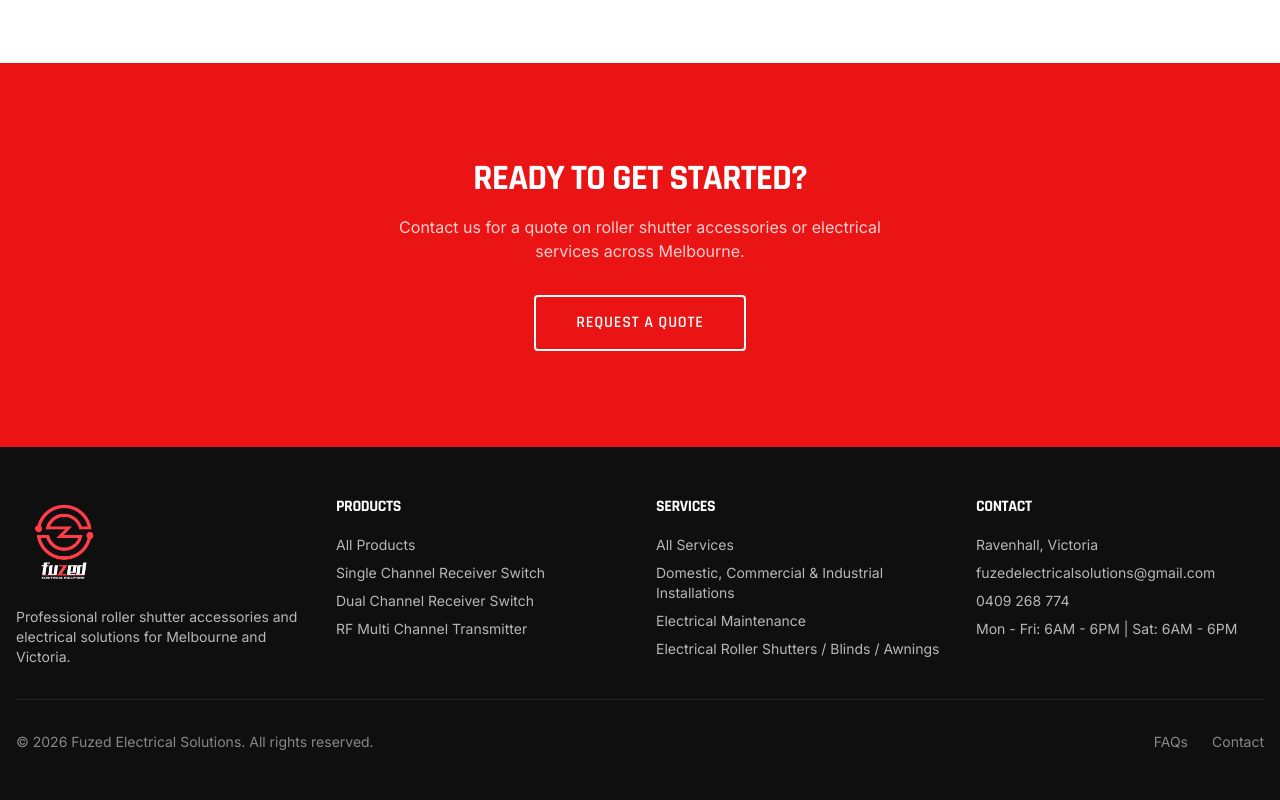
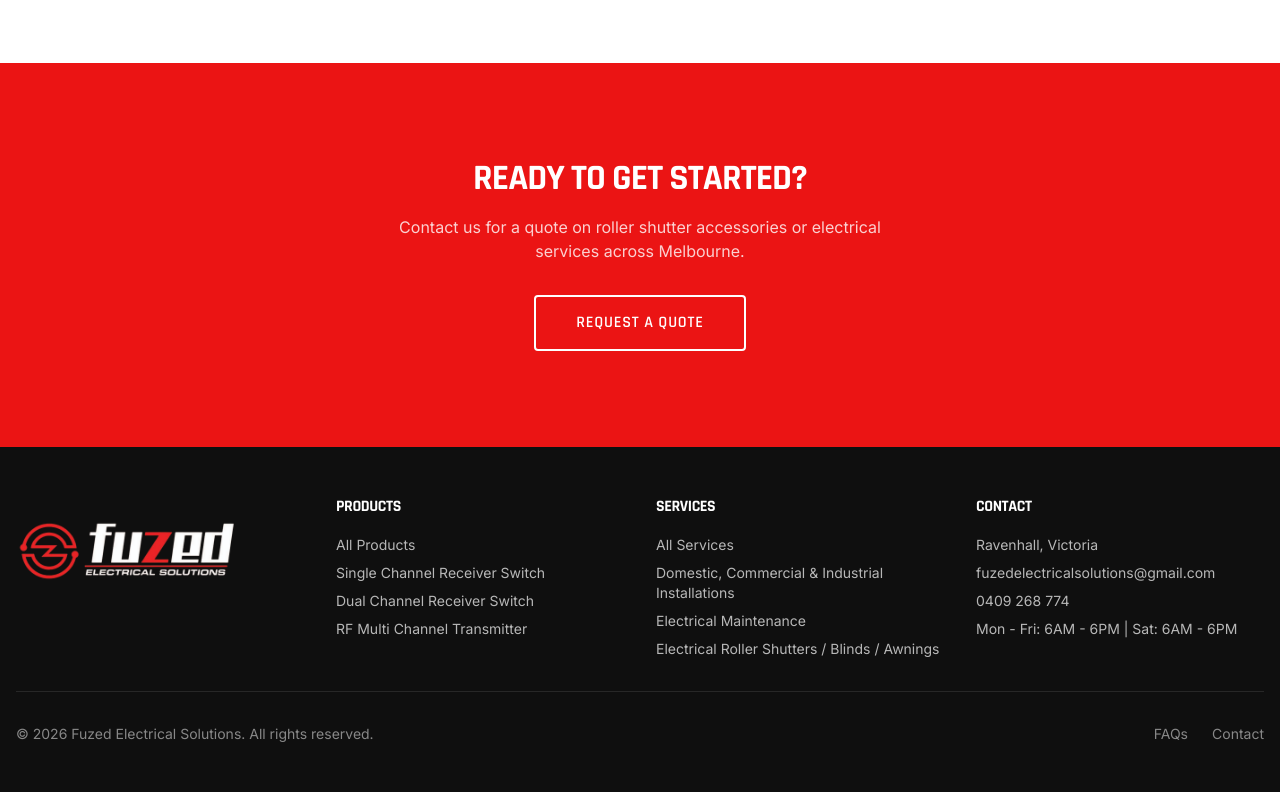
Before and after one commit to jamaica-salem/fuzed, a React (Vite) app: page / in a window 1280 px wide. Shown: the part 3392-4192 px from the top of the page. Built offline with nearby package versions, Linux system fonts and the light colour scheme; the HTML template or start-up script is replaced by a standard one.

Commit message:
feat: update global Layout component and footer branding

```diff
--- a/src/components/Layout.tsx
+++ b/src/components/Layout.tsx
@@ -6,6 +6,7 @@
 import { ThemeToggle } from "@/components/ThemeToggle";
 import logoDark from "@/assets/fuzed-logo-dark.png";
 import logoLight from "@/assets/fuzed-logo-light.png";
+import fuzedHorizontalLogo from "@/assets/fuzed-horizontal-logo.png";
 
 const navLinks = [
   { label: "Home", path: "/" },
@@ -22,6 +23,7 @@
   const { resolvedTheme } = useTheme();
   const location = useLocation();
   const headerLogo = mounted ? (resolvedTheme === "dark" ? logoLight : logoDark) : logoDark;
+  const footerLogo = fuzedHorizontalLogo;
 
   useEffect(() => {
     setMounted(true);
@@ -150,10 +152,7 @@
         <div className="container mx-auto px-4 py-12">
           <div className="grid grid-cols-1 md:grid-cols-4 gap-8">
             <div>
-              <img src={logoLight} alt="Fuzed Electrical Solutions" className="h-20 md:h-24 w-auto mb-4 brightness-200" />
-              <p className="text-sm text-secondary-foreground/70">
-                Professional roller shutter accessories and electrical solutions for Melbourne and Victoria.
-              </p>
+              <img src={footerLogo} alt="Fuzed Electrical Solutions" className="h-24 md:h-28 w-auto mb-4 object-contain" />
             </div>
             <div>
               <h4 className="font-heading text-base font-bold mb-4">Products</h4>
```
Also changed, not shown: src/assets/fuzed-horizontal-logo.png (added).
